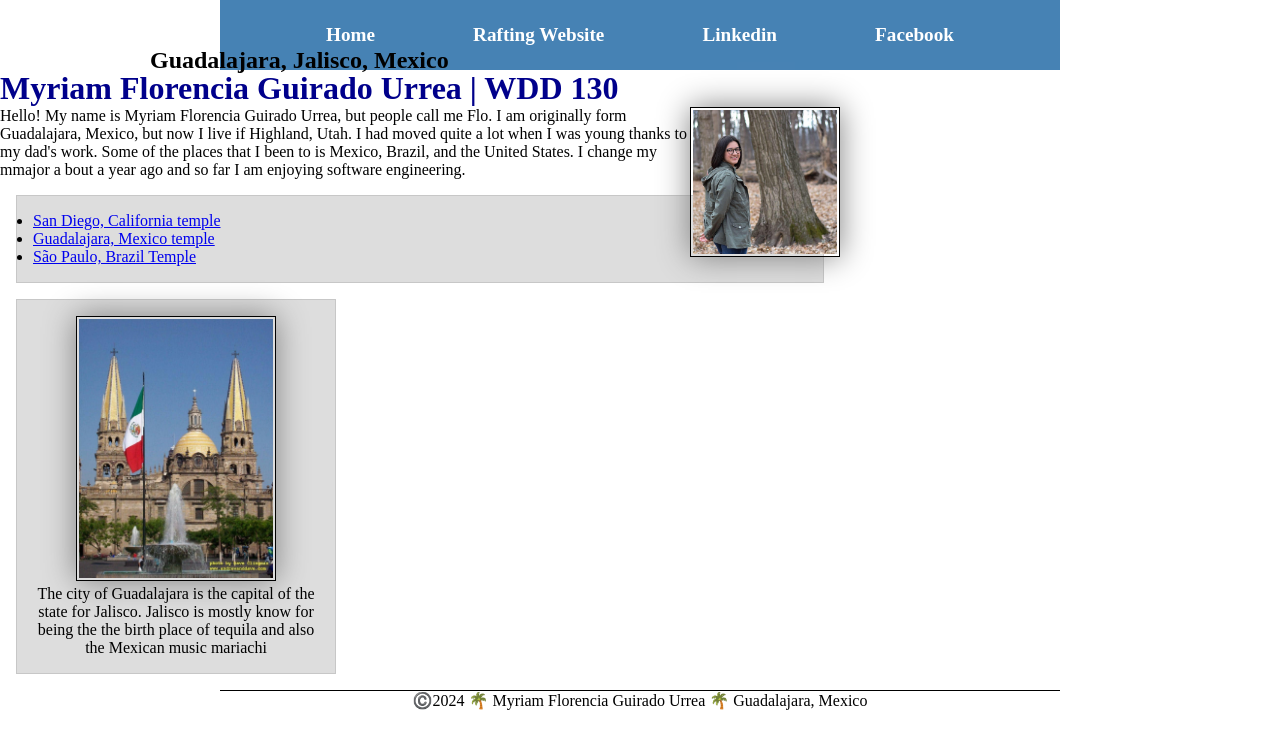
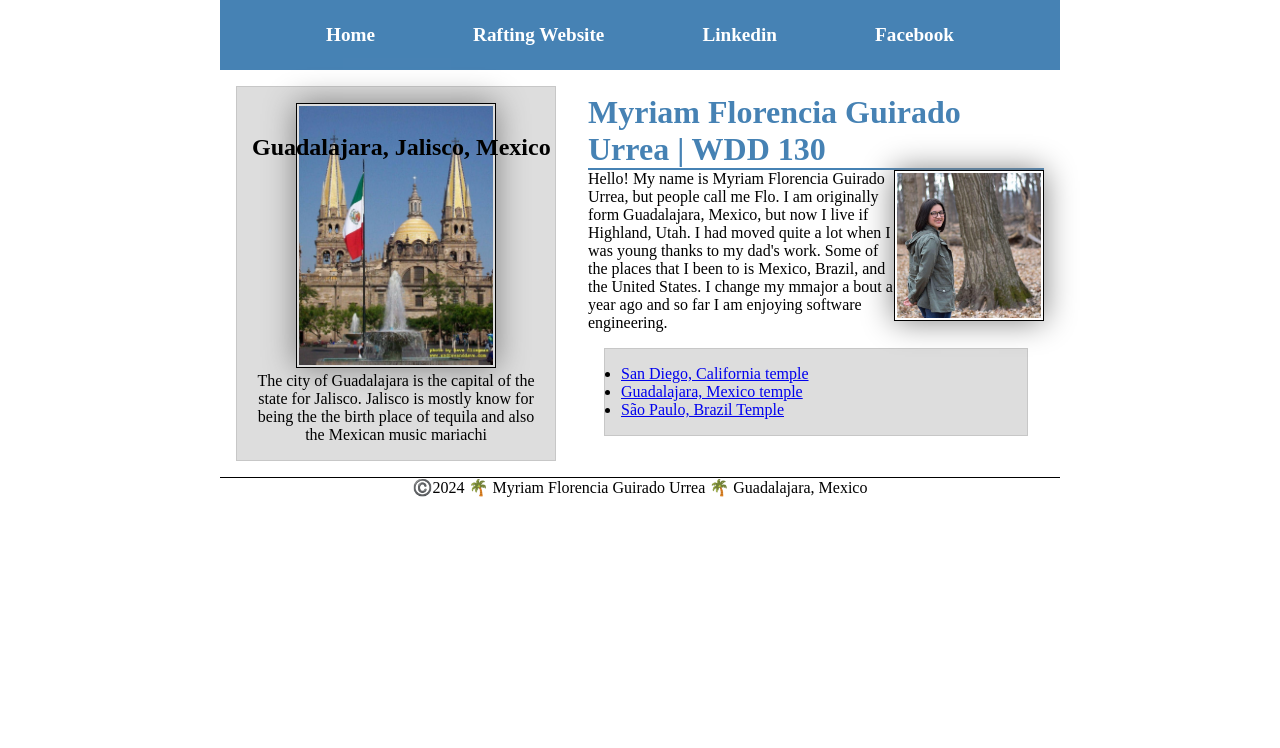
Before and after one commit to myrirado24/wdd130, a plain HTML site: page about_me/index.html in a window 1280 px wide. Drawn offline with Linux system fonts and the light colour scheme.

Commit message:
adjusted the css

```diff
--- a/about_me/index.html
+++ b/about_me/index.html
@@ -17,6 +17,7 @@
           <a href="https://www.facebook.com/florencia.guirado/">Facebook</a>
         </nav>
       </header>
+      <div class="grid">
         <main>
           <h1>Myriam Florencia Guirado Urrea | WDD 130</h1>
           <img src="images/profile.JPG" alt="Hello, my name is Myriam Florencia Guirado Urrea" width="200">
@@ -32,6 +33,7 @@
           <img src="images/guadalajara.jpg" alt="City of Guadalajara">
           <p>The city of Guadalajara is the capital of the state for Jalisco. Jalisco is mostly know for being the the birth place of tequila and also the Mexican music mariachi</p>
         </aside>
+      </div>
       <footer>
         <p>©️2024 🌴 Myriam Florencia Guirado Urrea 🌴 Guadalajara, Mexico</p>
       </footer>
--- a/about_me/styles.css
+++ b/about_me/styles.css
@@ -22,7 +22,8 @@ nav a {
 }
 
 h1 {
-    color: darkblue;
+    color: steelblue;
+    border-bottom: 2px solid steelblue;
 }
 
 img {
@@ -39,6 +40,8 @@ p {
 
 main {
     max-width: 840px;
+    grid-column: 2/3;
+    margin: 1rem;
 }
 
 aside {
@@ -49,6 +52,9 @@ aside {
     background-color: #eee;
     color: #333;
     text-align: center;
+    position: relative;
+    grid-column: 1/2;
+    grid-row: 1/2;
 }
 
 aside img {
@@ -59,7 +65,7 @@ aside img {
 aside h2 {
     position: absolute;
     top: 47px;
-    left: 150px;
+    left: 15px;
 }
 
 main img {
@@ -92,7 +98,12 @@ aside {
     text-align: center;
 }
 
-header, footer {
+header, .grid, footer {
     max-width: 840px;
     margin: 0 auto;
 }
+
+.grid {
+    display: grid;
+    align-items: center;
+}
```
Lines whose indentation alone changed are shown as unchanged.
